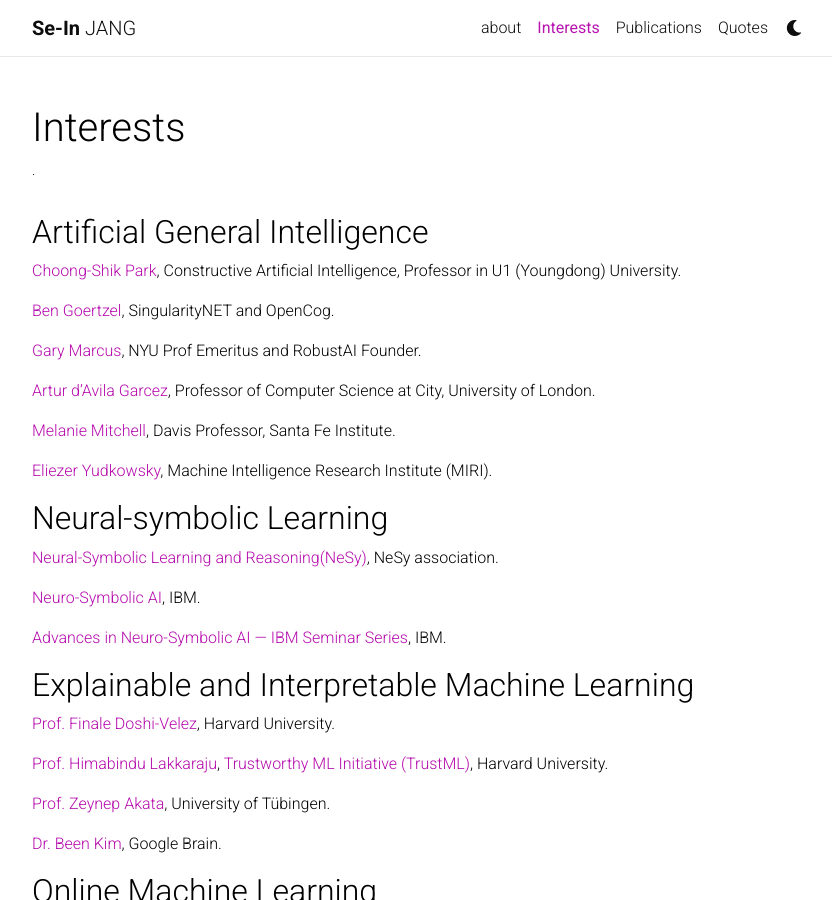
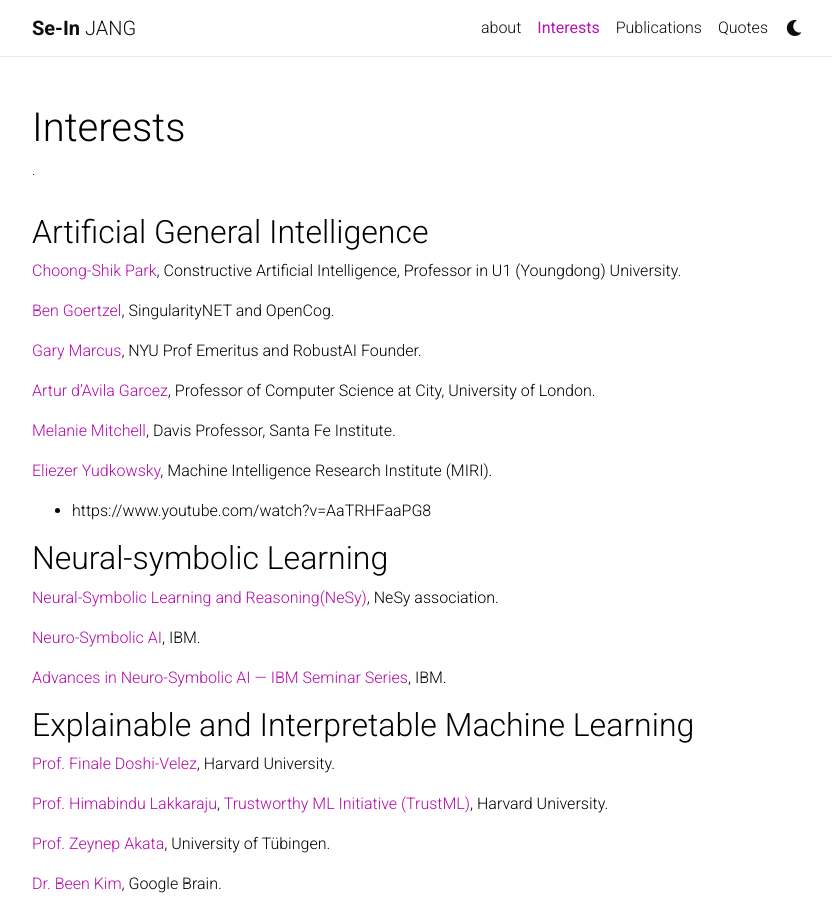
Before and after one commit to sijang/sijang.github.io, a Jekyll site: the page built from _pages/Interests.md, in a window 1280 px wide and 900 px high. Shown: the whole window, without its empty margins (223-1055 px from the left). Built offline with Jekyll 4.4.1, drawn with Linux system fonts in a browser that asks for light colours; nearby versions of some CDN libraries; a style sheet for code colours, icons or effects is not loaded; part of the change alters nothing that is shown.

Commit message:
Update Interests.md

```diff
--- a/_pages/Interests.md
+++ b/_pages/Interests.md
@@ -17,9 +17,9 @@ nav: true
 
   > [Melanie Mitchell](https://melaniemitchell.me/){:target="_blank"}, Davis Professor, Santa Fe Institute.
 
-
   > [Eliezer Yudkowsky](https://en.wikipedia.org/wiki/Eliezer_Yudkowsky){:target="_blank"}, Machine Intelligence Research Institute (MIRI).
 
+  > - https://www.youtube.com/watch?v=AaTRHFaaPG8
 
 
 
```
